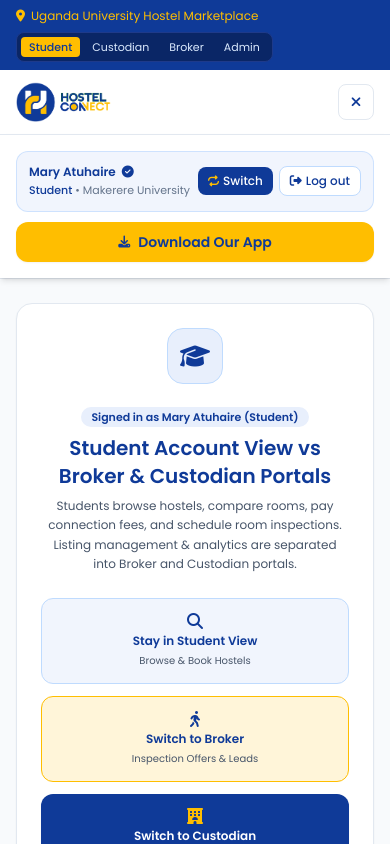
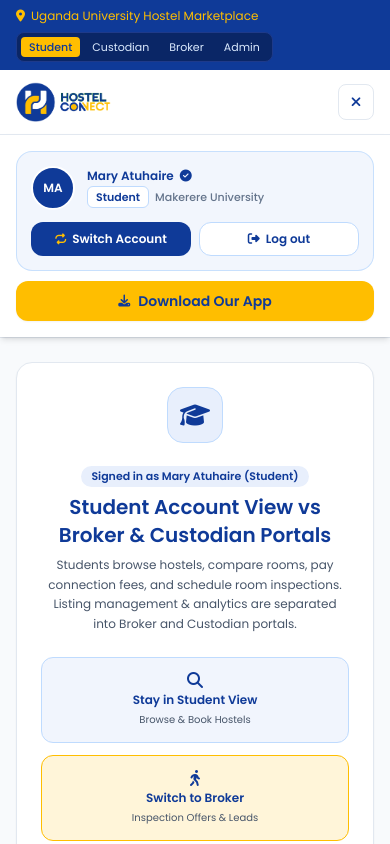
Before and after one commit to ladsontech/hostel_connect, a Next.js app: page /seller in a window 390 px wide. Both pictures are taken after a click on the button "Toggle menu". Shown: the top 844 px of the page. Built offline with nearby package versions, Linux system fonts and the light colour scheme.

Commit message:
Redesign mobile navbar account card with avatar and balanced actions

```diff
--- a/src/components/Navbar.tsx
+++ b/src/components/Navbar.tsx
@@ -190,41 +190,70 @@ export default function Navbar({ onOpenAuth, shortlistCount = 0, onOpenCompare }
         <div className="md:hidden border-t border-slate-200 bg-white px-4 py-4 space-y-2.5 shadow-md animate-in fade-in slide-in-from-top-2 duration-150">
           {currentUser ? (
             <div className="space-y-2.5">
-              <div className="p-3 rounded-xl bg-[#e8effc]/60 border border-blue-200/70 flex items-center justify-between gap-2">
-                <div>
-                  <div className="text-xs font-semibold text-[#0f3a98] flex items-center gap-1.5">
-                    <span>{currentUser.name}</span>
-                    {currentUser.isVerified && (
-                      <FaIcon icon="fa-solid fa-circle-check" className="text-xs text-[#0f3a98]" />
+              <div className="p-3.5 rounded-2xl bg-[#edf2fc]/70 border border-blue-200/80 space-y-3">
+                {/* Identity Header (Avatar + Centered/Clean Name & Role) */}
+                <div className="flex items-center gap-3">
+                  <div className="relative w-11 h-11 rounded-full bg-[#0f3a98] border-2 border-white shadow-xs overflow-hidden flex items-center justify-center shrink-0">
+                    {currentUser.avatarUrl ? (
+                      <img
+                        src={currentUser.avatarUrl}
+                        alt={currentUser.name}
+                        className="w-full h-full object-cover"
+                      />
+                    ) : (
+                      <span className="text-xs font-semibold text-white">
+                        {(currentUser.name || 'HC')
+                          .split(' ')
+                          .map(n => n[0])
+                          .slice(0, 2)
+                          .join('')
+                          .toUpperCase()}
+                      </span>
                     )}
                   </div>
-                  <div className="text-[11px] text-slate-600 capitalize mt-0.5">
-                    <span className="text-[#0f3a98] font-medium">{currentUser.role}</span>
-                    {currentUser.university && (
-                      <span className="text-slate-500"> • {currentUser.university}</span>
-                    )}
+
+                  <div className="min-w-0 flex-1">
+                    <div className="text-xs sm:text-sm font-semibold text-[#0f3a98] flex items-center gap-1.5 min-w-0">
+                      <span className="truncate">{currentUser.name}</span>
+                      {currentUser.isVerified && (
+                        <FaIcon icon="fa-solid fa-circle-check" className="text-xs text-[#0f3a98] shrink-0" />
+                      )}
+                    </div>
+                    <div className="flex flex-wrap items-center gap-1.5 mt-0.5 text-[11px]">
+                      <span className="inline-flex items-center px-2 py-0.5 rounded-md bg-white text-[#0f3a98] border border-blue-200 font-semibold capitalize">
+                        {currentUser.role}
+                      </span>
+                      {currentUser.university && (
+                        <span className="text-slate-500 font-medium truncate">
+                          {currentUser.university}
+                        </span>
+                      )}
+                    </div>
                   </div>
                 </div>
 
-                <div className="flex items-center gap-1.5">
+                {/* Balanced 2-Column Account Actions */}
+                <div className={`grid gap-2 ${onOpenAuth ? 'grid-cols-2' : 'grid-cols-1'}`}>
                   {onOpenAuth && (
                     <button
+                      type="button"
                       onClick={() => {
                         setMobileMenuOpen(false);
                         onOpenAuth('login');
                       }}
-                      className="px-2.5 py-1.5 rounded-lg bg-[#0f3a98] text-white text-xs font-medium flex items-center gap-1 hover:bg-[#0a2666] transition"
+                      className="w-full py-2 px-3 rounded-xl bg-[#0f3a98] hover:bg-[#0a2666] text-white text-xs font-semibold flex items-center justify-center gap-1.5 whitespace-nowrap shadow-xs transition"
                     >
                       <FaIcon icon="fa-solid fa-repeat" className="text-[11px] text-[#ffbe00]" />
-                      <span>Switch</span>
+                      <span>Switch Account</span>
                     </button>
                   )}
                   <button
+                    type="button"
                     onClick={() => {
                       logout();
                       setMobileMenuOpen(false);
                     }}
-                    className="px-2.5 py-1.5 rounded-lg border border-blue-200 bg-white text-[#0f3a98] text-xs font-medium flex items-center gap-1 hover:bg-blue-50 transition"
+                    className="w-full py-2 px-3 rounded-xl border border-blue-200 bg-white hover:bg-slate-50 text-[#0f3a98] text-xs font-semibold flex items-center justify-center gap-1.5 whitespace-nowrap transition"
                   >
                     <FaIcon icon="fa-solid fa-right-from-bracket" className="text-xs" />
                     <span>Log out</span>
```
